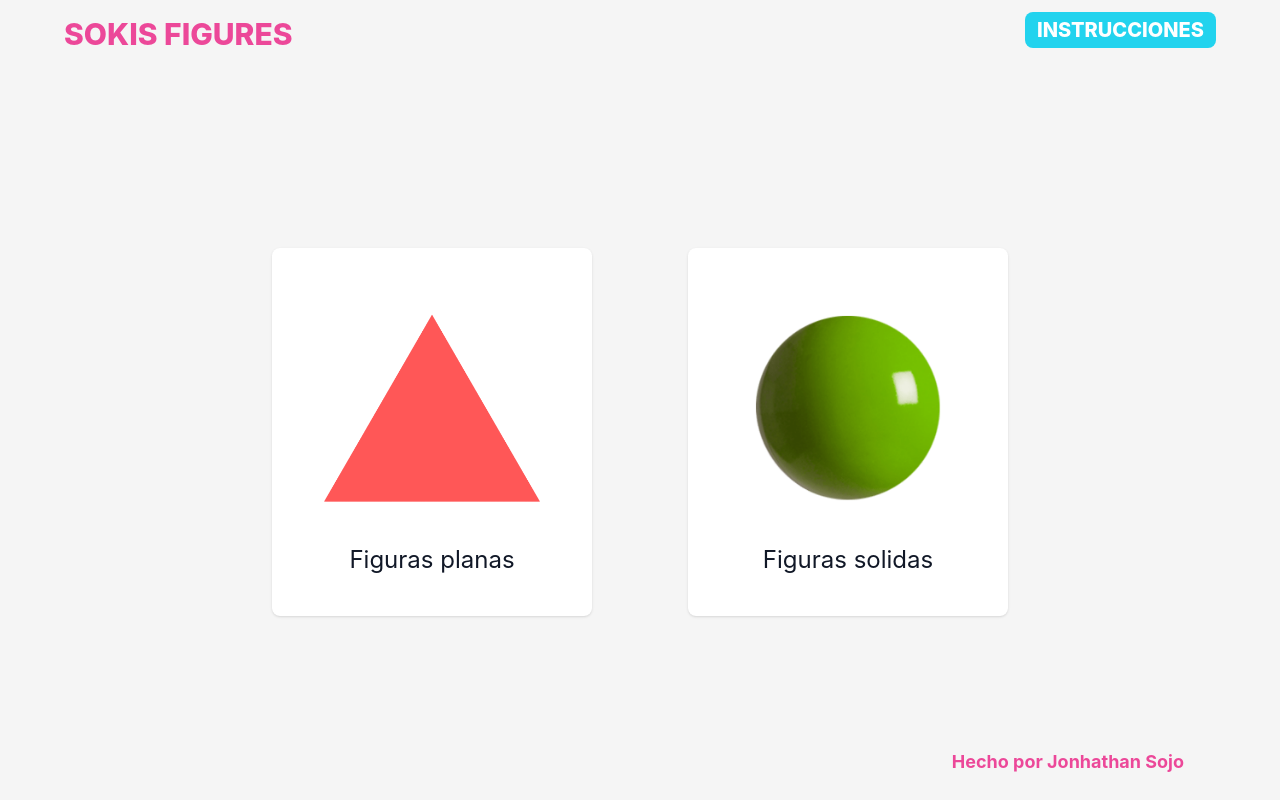
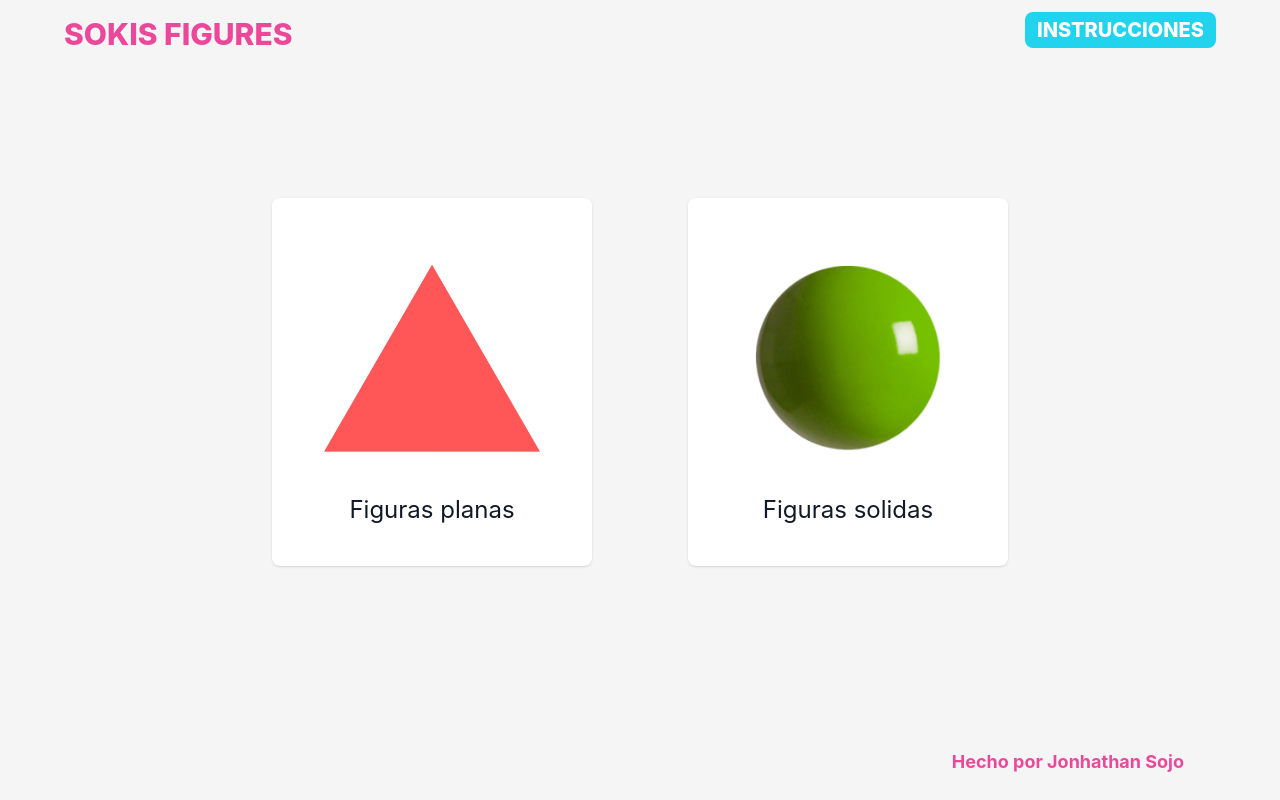
Before and after one commit to sojoko/sokis-figures, a React (Create React App) app: page / in a window 1280 px wide. Built offline with nearby package versions, Linux system fonts and the light colour scheme.

Commit message:
instrucctions

```diff
--- a/src/components/FigureSelecter.jsx
+++ b/src/components/FigureSelecter.jsx
@@ -10,10 +10,10 @@ function FirgureSelecter() {
   ];
   return (
     <div className='min-h-[85vh] flex justify-center items-center'>
-    <div className="grid grid-cols-1 sm:grid-cols-2 gap-8 lg:gap-24 p-4 lg:mx-40 lg:mt-24 mt-1">
+    <div className="grid grid-cols-1 sm:grid-cols-2 gap-8 lg:gap-24 p-4 lg:mx-40 lg:mt-18 mt-1">
       {figures.map((figure, index) => (
         <a href={figure.src}>
-        <div key={index} className="flex items-center justify-center lg:mt-16">
+        <div key={index} className="flex items-center justify-center lg:mt-14">
           <div className="mx-auto px-15">
             <div
               className="max-w-xs cursor-pointer rounded-lg bg-white p-8 shadow duration-150 hover:scale-105 hover:shadow-md"
```
